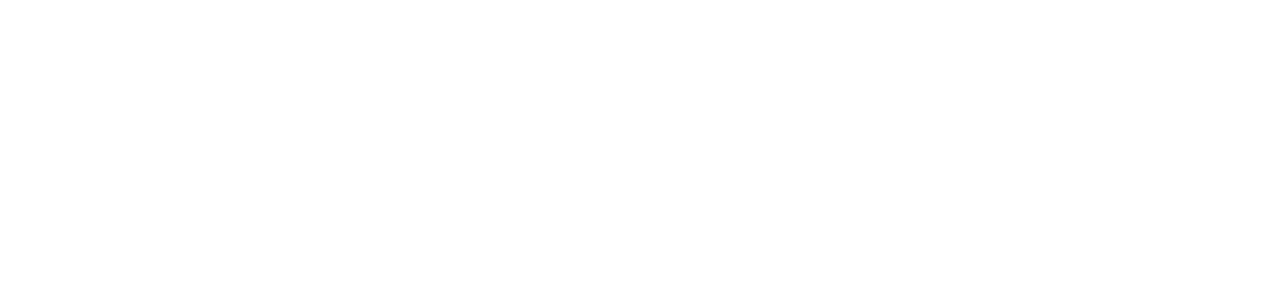
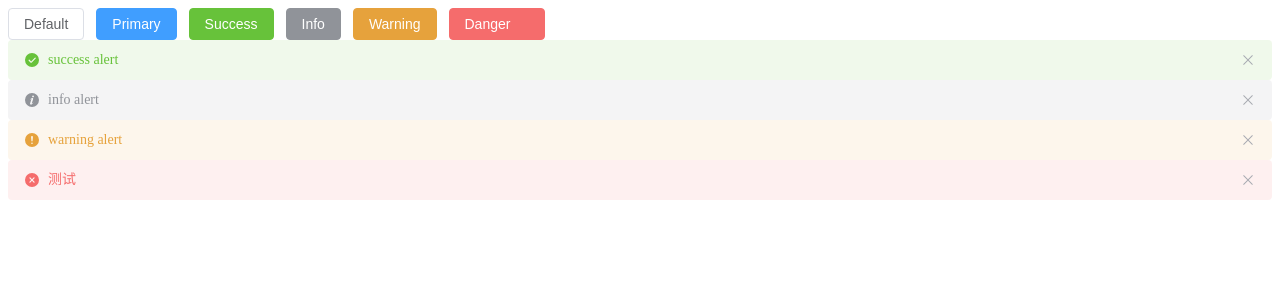
Before and after one commit to qiaodoubaozi/TomatoBao, a Vue app: page / in a window 1280 px wide. Shown: the top 300 px of the page. Built offline with nearby package versions, Linux system fonts and the light colour scheme.

Commit message:
feat: 初始化element-plus

```diff
--- a/package.json
+++ b/package.json
@@ -13,6 +13,7 @@
     "commitlint": "commitlint --config commitlint.config.cjs -e -V"
   },
   "dependencies": {
+    "element-plus": "^2.5.6",
     "vue": "^3.4.15"
   },
   "devDependencies": {
@@ -28,6 +29,8 @@
     "husky": "^8.0.0",
     "prettier": "^3.2.5",
     "typescript": "^5.2.2",
+    "unplugin-auto-import": "^0.17.5",
+    "unplugin-vue-components": "^0.26.0",
     "vite": "^5.1.0",
     "vue-tsc": "^1.8.27"
   }
--- a/src/App.vue
+++ b/src/App.vue
@@ -1,16 +1,35 @@
 <template>
-  <div></div>
+  <div>
+    <div>
+      <el-row class="mb-4">
+        <el-button>Default</el-button>
+        <el-button type="primary">Primary</el-button>
+        <el-button type="success">Success</el-button>
+        <el-button type="info">Info</el-button>
+        <el-button type="warning">Warning</el-button>
+        <el-button type="danger">
+          Danger
+          <el-icon class="el-icon--right"></el-icon>
+        </el-button>
+      </el-row>
+    </div>
+    <div>
+      <el-alert title="success alert" type="success" show-icon />
+      <el-alert title="info alert" type="info" show-icon />
+      <el-alert title="warning alert" type="warning" show-icon />
+      <el-alert title="测试" type="error" show-icon />
+    </div>
+  </div>
 </template>
 
 <script setup lang="ts">
 // import { ref } from 'vue'
 
 let hello = () => {
-  console.log('Hello World')
+  console.log("Hello World")
 }
 
 hello()
-
 </script>
 
 <style scoped></style>
--- a/vite.config.ts
+++ b/vite.config.ts
@@ -1,7 +1,18 @@
-import { defineConfig } from 'vite'
-import vue from '@vitejs/plugin-vue'
+import vue from "@vitejs/plugin-vue"
+import { defineConfig } from "vite"
+import AutoImport from "unplugin-auto-import/vite"
+import Components from "unplugin-vue-components/vite"
+import { ElementPlusResolver } from "unplugin-vue-components/resolvers"
 
 // https://vitejs.dev/config/
 export default defineConfig({
-  plugins: [vue()],
+  plugins: [
+    vue(),
+    AutoImport({
+      resolvers: [ElementPlusResolver()],
+    }),
+    Components({
+      resolvers: [ElementPlusResolver()],
+    }),
+  ],
 })
```
Also changed, not shown: auto-imports.d.ts (added, +9 -0 lines), components.d.ts (added, +15 -0 lines), 1 other file (tests, documents, lock files or other folders).
